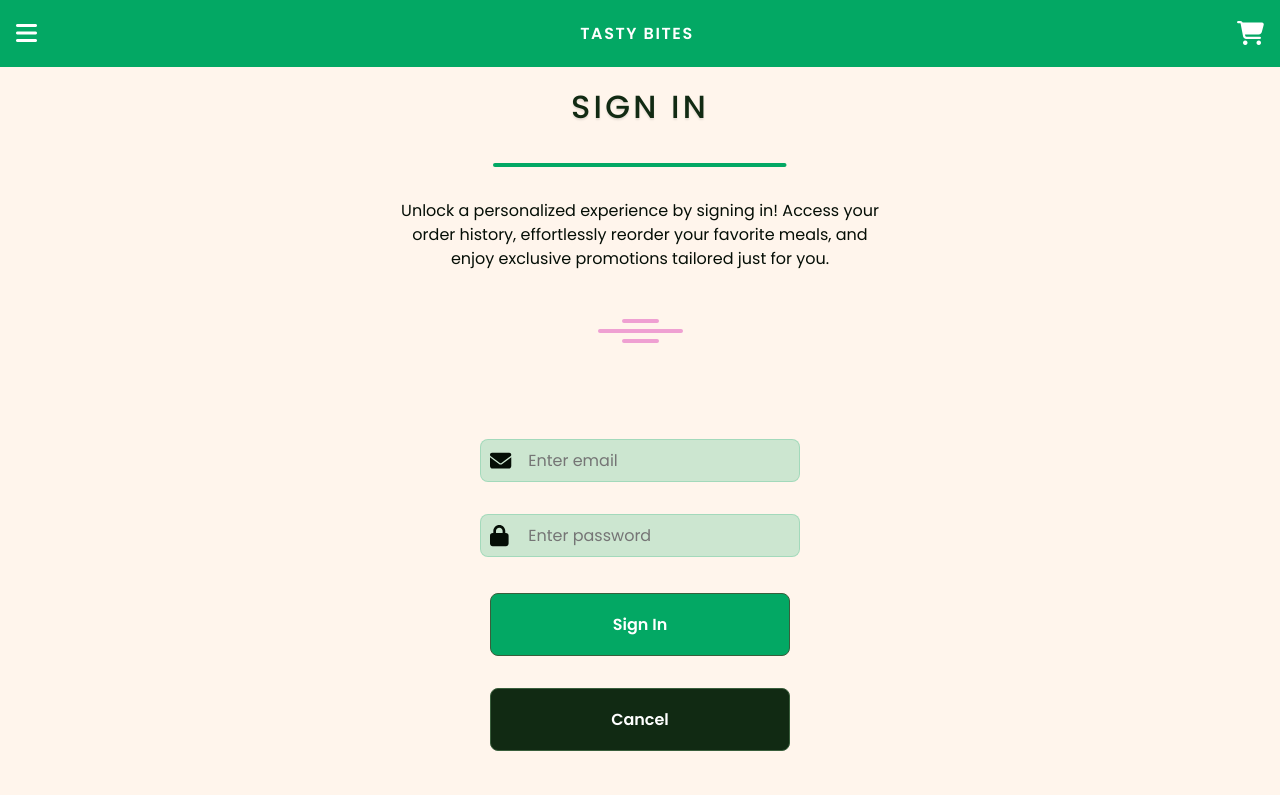
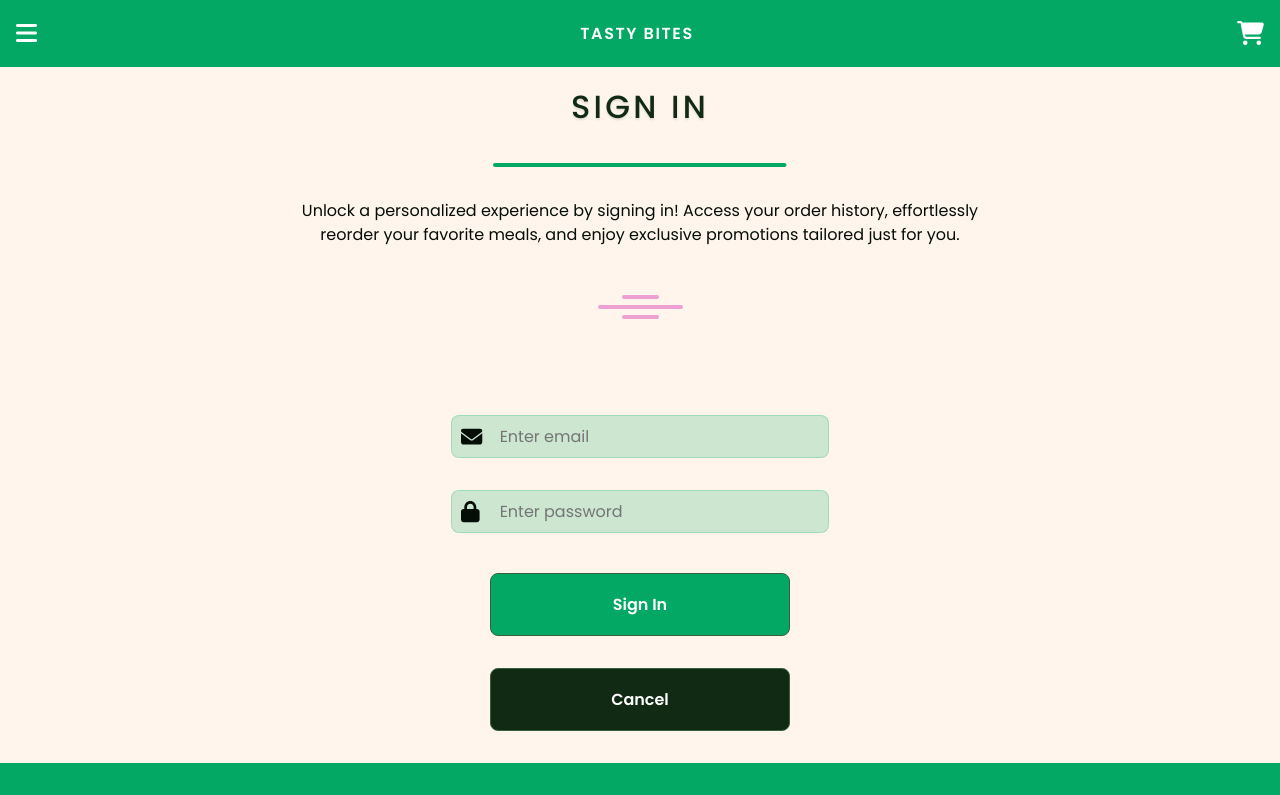
Before and after one commit to FirePants-TastyBites/frontend, a React (Vite) app: page /sign-in in a window 1280 px wide. Shown: the top 795 px of the page. Built offline with nearby package versions, Linux system fonts and the light colour scheme.

Commit message:
Final style updates

```diff
--- a/src/pages/Sign-in/SignInPage.scss
+++ b/src/pages/Sign-in/SignInPage.scss
@@ -3,26 +3,21 @@
 .signin {
   display: flex;
   flex-direction: column;
-  justify-content: center;
   align-items: center;
-  min-height: calc(100vh - 325px);
+  min-height: calc(100vh - 68px - 270px - 32px);
+
   box-sizing: border-box;
 
-  .signin-box {
+  .signin-container {
     max-width: 100%;
-    width: calc(390px - 2rem);
+    width: 100%;
     text-align: center;
     display: flex;
     flex-direction: column;
     justify-content: center;
     align-items: center;
     gap: 2rem;
-    // .signin-box-content {
-    //   display: flex;
-    //   flex-direction: column;
-    //   justify-content: center;
-    //   align-items: center;
-    //   gap: 2rem;
+
     .title {
       @include text-style-500-32px;
     }
@@ -34,8 +29,7 @@
       line-height: 150%;
     }
   }
-  .input-container {
-    margin-bottom: 20px;
+
   .input-with-icon {
     display: flex;
     align-items: center;
@@ -50,14 +44,13 @@
     }
 
     input {
-        width: 320px;
+      width: 100%;
       padding: 8px 12px;
       padding-left: calc(1.33em + 1rem + 10px);
       margin: 1rem 0;
       border-radius: 8px;
       border: 1px solid $primary-green-20;
       font-size: 16px;
-        border-radius: 8px;
       background: $primary-green-20;
 
       &:focus {
@@ -67,21 +60,17 @@
     }
   }
 }
-
 .button-container {
+  margin-top: 1.5rem;
   display: flex;
   flex-direction: column;
   align-items: center;
+  justify-content: center;
   gap: 2rem;
-  }
 }
 
 @media (min-width: 768px) {
-  .signin .signin-box {
-    width: 50%;
-
-    input {
-      width: 100%;
+  .signin .signin-container {
+    width: 70%;
   }
 }
-}
--- a/src/pages/Sign-in/index.jsx
+++ b/src/pages/Sign-in/index.jsx
@@ -15,7 +15,7 @@ const SignInPage = () => {
 
   return (
     <main className="signin">
-      <section className="signin-box">
+      <section className="signin-container">
         <h1 className="title">SIGN IN</h1>
         <GreenLine />
         <p className="subtitle">
@@ -25,7 +25,6 @@ const SignInPage = () => {
         </p>
         <PinkThingy />
         <form onSubmit={handleSubmit}>
-          <section className="input-container">
           <div className="input-with-icon">
             <FontAwesomeIcon icon={faEnvelope} className="icon" />
             <input
@@ -44,7 +43,7 @@ const SignInPage = () => {
               onChange={(e) => setPassword(e.target.value)}
             />
           </div>
-          </section>
+
           <section className="button-container">
             <Button
               label="Sign In"
@@ -57,7 +56,6 @@ const SignInPage = () => {
             />
           </section>
         </form>
-        <article className="signin-box-content"></article>
       </section>
     </main>
   );
```
Lines whose indentation alone changed are shown as unchanged.
